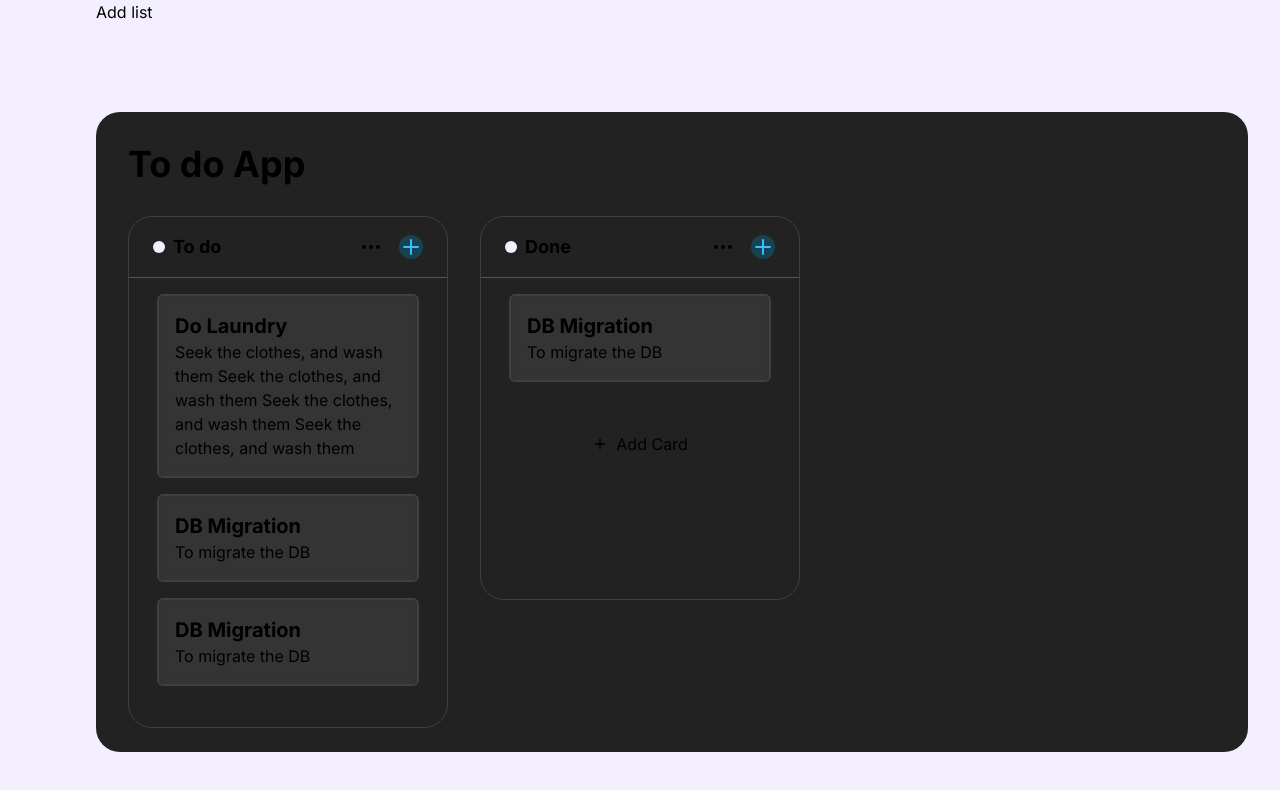
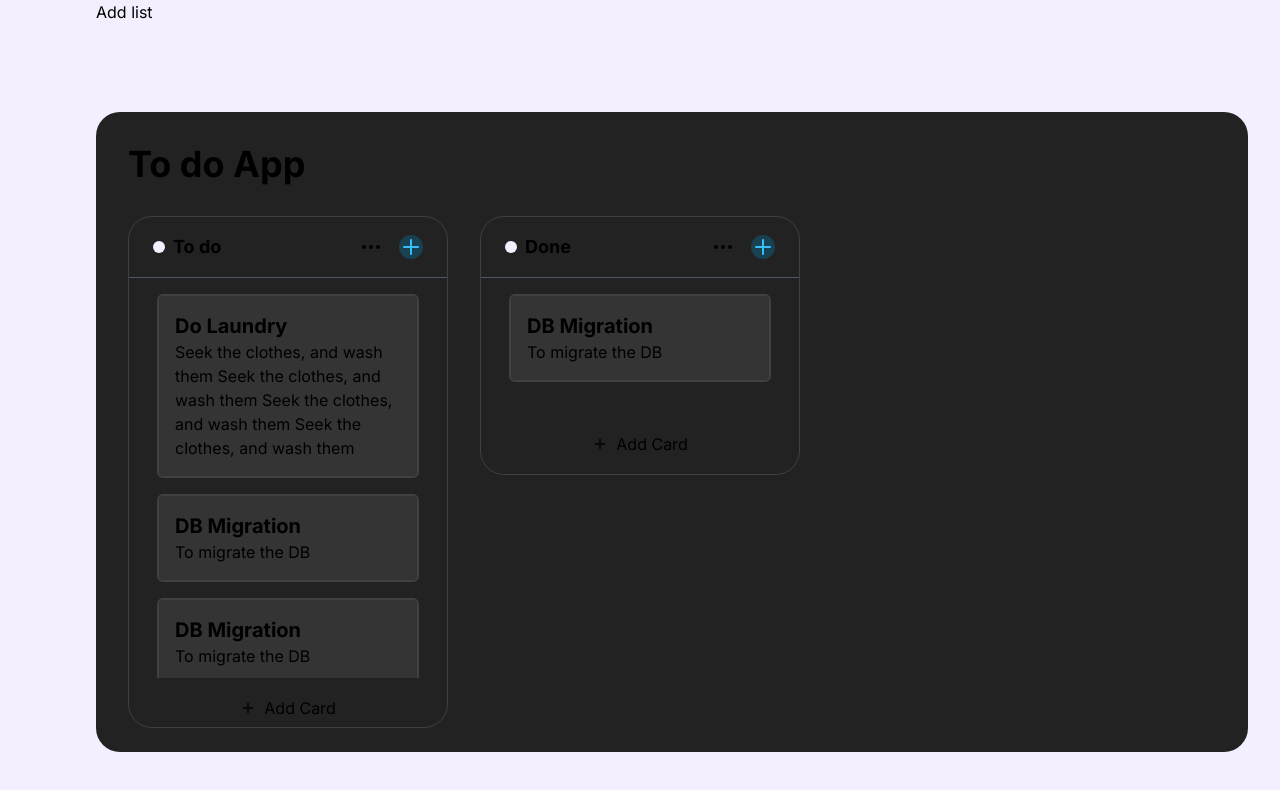
Before and after one commit to javi-diaz47/trello-clon, a Next.js app: page / in a window 1280 px wide. Shown: the top 790 px of the page. Built offline with nearby package versions, Linux system fonts and the light colour scheme.

Commit message:
fix: adds list min height and sets the list header as the dragHandleProps

```diff
--- a/src/components/Board.tsx
+++ b/src/components/Board.tsx
@@ -123,16 +123,19 @@ export default function Board() {
               <section
                 ref={provided.innerRef}
                 {...provided.droppableProps}
-                className="h-[calc(100vh-18rem)] flex overflow-scroll relative rounded-2xl  ">
+                className="h-[calc(100vh-18rem)] flex  relative rounded-2xl  ">
                 {board.listsOrder.map((id, i) => (
                   <Draggable key={id} draggableId={id} index={i}>
                     {(provided) => (
                       <div
                         ref={provided.innerRef}
                         {...provided.draggableProps}
-                        {...provided.dragHandleProps}
-                        className="mr-8">
-                        <List key={id} list={board.lists[id]} />
+                        className="mr-8 ">
+                        <List
+                          key={id}
+                          list={board.lists[id]}
+                          providedDragHandleProps={provided.dragHandleProps}
+                        />
                       </div>
                     )}
                   </Draggable>
--- a/src/components/List.tsx
+++ b/src/components/List.tsx
@@ -1,26 +1,33 @@
 import type { List as TList } from '@/types/app'
 import { Card } from './Card'
 import { ButtonAddCard } from './ButtonAddCard'
-import { Draggable, Droppable } from 'react-beautiful-dnd'
+import {
+  Draggable,
+  DraggableProvidedDragHandleProps,
+  Droppable,
+} from 'react-beautiful-dnd'
 import { ListHeader } from './ListHeader'
 
 interface ListProps {
   list: TList
+  providedDragHandleProps: DraggableProvidedDragHandleProps | null | undefined
 }
 
-function List({ list }: ListProps) {
+function List({ list, providedDragHandleProps }: ListProps) {
   return (
-    <div className="relative flex flex-col  border rounded-3xl border-neutral-700 w-full min-h-96 max-h-full min-w-[20rem] max-w-xs grid-rows-12">
-      <header className="row-span-1">
+    <div className="relative flex flex-col  border rounded-3xl border-neutral-700 w-full max-h-full min-w-[20rem] max-w-xs grid-rows-12">
+      <header {...providedDragHandleProps} className="row-span-1">
         <ListHeader list={list} />
       </header>
       <div className="h-full">
         <Droppable droppableId={list.id} type="Card">
-          {(provided) => (
+          {(provided, snapshot) => (
             <ul
               ref={provided.innerRef}
               {...provided.droppableProps}
-              className="px-7 py-4 h-full  ">
+              className={`${
+                snapshot.isDraggingOver ? 'border border-blue-500' : ''
+              } px-7 py-4 min-h-24 max-h-[calc(90vh-20rem)] overflow-scroll`}>
               {list.cardsOrder.map((id, i) => (
                 <Draggable key={id} draggableId={id} index={i}>
                   {(provided) => (
@@ -39,7 +46,7 @@ function List({ list }: ListProps) {
           )}
         </Droppable>
       </div>
-      <div className="row-span-12 w-full rounded-b-3xl">
+      <div className=" w-full rounded-b-3xl">
         <ButtonAddCard listId={list.id} />
       </div>
     </div>
```
